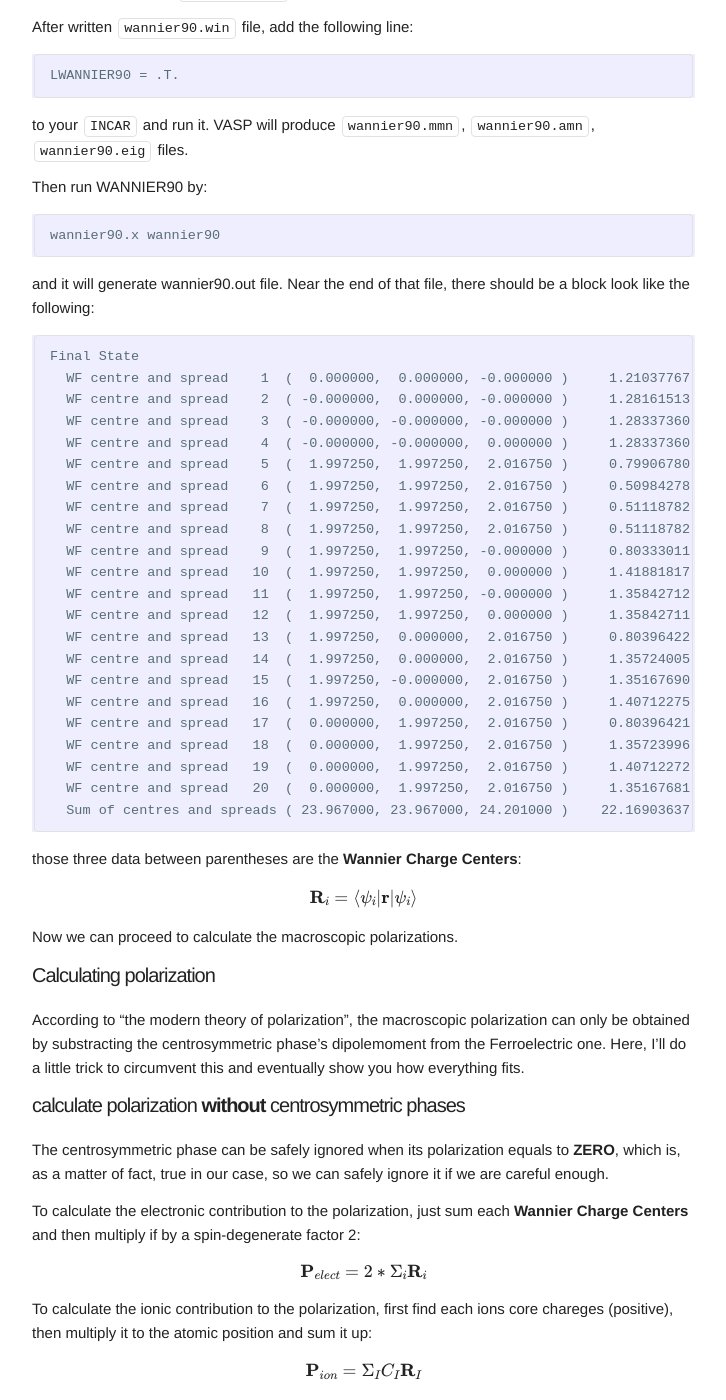
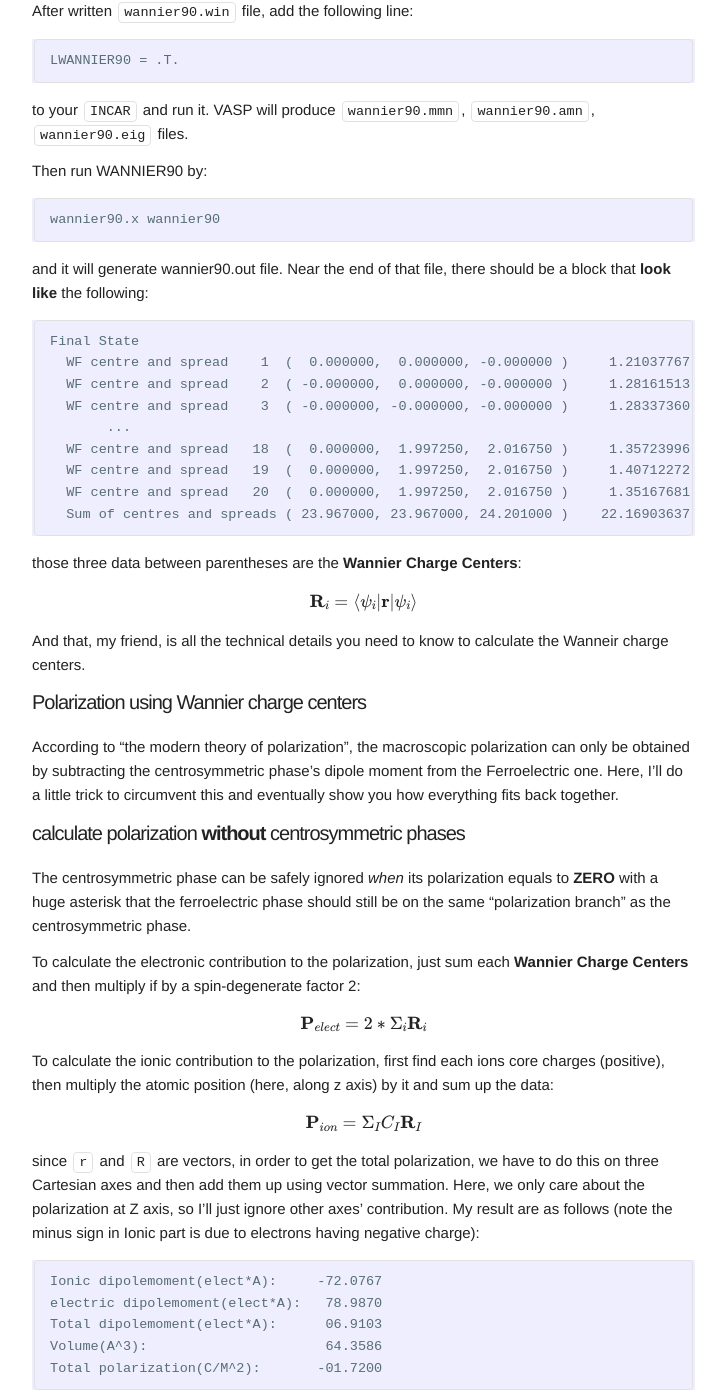
Before and after one commit to Chengcheng-Xiao/Chengcheng-Xiao.github.io, a Jekyll site: the page built from _posts/2019-12-25-Wannier_center_polarization.md, in a window 1280 px wide and 1400 px high, scrolled down 3386 px. Shown: the whole window, without its empty margins (160-886 px from the left). Built offline with Jekyll 4.4.1, drawn with Linux system fonts in a browser that asks for light colours; formulas are drawn with MathJax 3; some of the changed text lies outside the part shown.

Commit message:
modify 2019-12-25-Wannier_center_polarization.md

````diff
--- a/_posts/2019-12-25-Wannier_center_polarization.md
+++ b/_posts/2019-12-25-Wannier_center_polarization.md
@@ -9,13 +9,14 @@
 
 ## Background
 
-According to "the Modern theory of polarization", in a continous-k formulation, the polarizatin $$\mathbf{P}_{el}$$ value is $$ - f e / (2 \pi)^3$$ times the sum of valence-band Berry phase. On another note, Wannier charge center can be convieniently linked to the Berryphase of valence band via a Fourier transformation. Thus, we should be able to calculate the ferroelectric polarization using Wannier interpolation of Bloch bands.
+According to "the Modern theory of polarization", in a continous-k formulation, the polarizatin $$\mathbf{P}_{el}$$ value is $$ - f e / (2 \pi)^3$$ times the sum of valence-band Berry phase.
+On another note, Wannier charge center can be conveniently linked to the Berryphase of valence band via a Fourier transformation. Thus, we should be able to calculate the ferroelectric polarization using Wannier interpolation of Bloch bands.
 
 ## Objectives
 
  - To calculate the polarization value of $$BaTiO_{3}$$, compare it with the Berryphase one.
  - To give a rough idea of how periodicity affect the calculation of the ferroelectric polarization.
- - To get familiar with VASP2WANNIER interface
+ - To get familiar with the VASP2WANNIER90 interface
 
 ## Structure(s)
 We need both centro symmetric and non-centro Ferroelectric structure.
@@ -64,20 +64,20 @@
 Total polarization = 0.288293871 C/m^2
 ```
 
-## Wannier result
+## Wannier charge center method
 
-In this section, I will introduce the usage of VASP2WANNIER interface as well as a general method to construct the valence band's Wannier functions.
+In this section, I will introduce the usage of VASP2WANNIER90 interface as well as a general method to construct the valence band's Wannier functions.
 
-- Wannier functions are a set of localized functions generated using Fourier transformation of periodic bloch functions.
+- Wannier functions are a set of localized functions generated using Fourier transformation of periodic Bloch functions.
 - We only use valence bands to generate Wannier functions so that the square of it can represent the charge density.
 - Each Wannier function "corresponds" to an energy band, hence, each Wannier function is occupied by 2 electrons (or 1 if we treat each spin channel separately).
 
 ### Fat band analysis
 We need fat band analysis in order to get a sense of how our valence band are composed.
+Here, for the sake of simplicity, I'll skip it and the reader should feel free to to calculate these on their free time.
 
-[!image]
-
-This result coincide with our chemical intuition. From the electron configurations, we can see that:
+The result should coincide with our chemical intuition.
+From the electron configurations, we can see that:
 
 |   Element  | Electron configuration  | Valency | Number in the unitcell|
 |------------|-------------------------|---------|-----------------------|
@@ -92,7 +92,7 @@
 Ba         : 5s(2) 5p(6)
 O          : 2s(2) 3p(6)
 ```
-This can also be clearly seen on the projected band structure or projected density of states plot.
+<!-- This can also be clearly seen on the projected band structure or projected density of states plot. -->
 
 ### Setting up `Wannier90.win`
 VASP2WANNIER90 interface requires following parameters to run(at minimum):
@@ -106,14 +106,14 @@
 O:s,p
 end projections
 ```
-Here, I use Ba's s and p orbitals, Ti's s and p orbitals and O's s and p orbitals a initial projection as discussed above.
+Here, I used Ba's `s` and `p` orbitals, Ti's `s` and `p` orbitals and O's `s` and `p` orbitals as initial projection.
 
 Since we have a set of isolated valence bands, we can exclude the conduction bands by adding:
 ```
 num_bands = 20
 exclude_bands = 21-24
 ```
-Other information such as unitcell information, atom's positions, k-point info's can be written automatically by VASP.
+Other information such as cell vectors, atom's positions, k-points can be written automatically by VASP.
 
 Furthermore, I added `num_iter        = 0` to use projection only scheme.
 
@@ -121,32 +121,21 @@
 ```
 LWANNIER90 = .T.
 ```
-to your `INCAR` and run it. VASP will produce `wannier90.mmn`, `wannier90.amn`, `wannier90.eig` files.
+to your `INCAR` and run it.
+VASP will produce `wannier90.mmn`, `wannier90.amn`, `wannier90.eig` files.
 
 Then run WANNIER90 by:
 ```
 wannier90.x wannier90
 ```
-and it will generate wannier90.out file. Near the end of that file, there should be a block look like the following:
+and it will generate wannier90.out file.
+Near the end of that file, there should be a block that __look like__ the following:
 ```
 Final State
   WF centre and spread    1  (  0.000000,  0.000000, -0.000000 )     1.21037767
   WF centre and spread    2  ( -0.000000,  0.000000, -0.000000 )     1.28161513
   WF centre and spread    3  ( -0.000000, -0.000000, -0.000000 )     1.28337360
-  WF centre and spread    4  ( -0.000000, -0.000000,  0.000000 )     1.28337360
-  WF centre and spread    5  (  1.997250,  1.997250,  2.016750 )     0.79906780
-  WF centre and spread    6  (  1.997250,  1.997250,  2.016750 )     0.50984278
-  WF centre and spread    7  (  1.997250,  1.997250,  2.016750 )     0.51118782
-  WF centre and spread    8  (  1.997250,  1.997250,  2.016750 )     0.51118782
-  WF centre and spread    9  (  1.997250,  1.997250, -0.000000 )     0.80333011
-  WF centre and spread   10  (  1.997250,  1.997250,  0.000000 )     1.41881817
-  WF centre and spread   11  (  1.997250,  1.997250, -0.000000 )     1.35842712
-  WF centre and spread   12  (  1.997250,  1.997250,  0.000000 )     1.35842711
-  WF centre and spread   13  (  1.997250,  0.000000,  2.016750 )     0.80396422
-  WF centre and spread   14  (  1.997250,  0.000000,  2.016750 )     1.35724005
-  WF centre and spread   15  (  1.997250, -0.000000,  2.016750 )     1.35167690
-  WF centre and spread   16  (  1.997250,  0.000000,  2.016750 )     1.40712275
-  WF centre and spread   17  (  0.000000,  1.997250,  2.016750 )     0.80396421
+       ...
   WF centre and spread   18  (  0.000000,  1.997250,  2.016750 )     1.35723996
   WF centre and spread   19  (  0.000000,  1.997250,  2.016750 )     1.40712272
   WF centre and spread   20  (  0.000000,  1.997250,  2.016750 )     1.35167681
@@ -156,23 +145,27 @@
 
 $$\mathbf{R}_{i} = \langle \psi_{i} | \mathbf{r} | \psi_{i} \rangle$$
 
-Now we can proceed to calculate the macroscopic polarizations.
+And that, my friend, is all the technical details you need to know to calculate the Wanneir charge centers.
+<!-- Now we can proceed to calculate the macroscopic polarizations. -->
 
-### Calculating polarization
-According to "the modern theory of polarization", the macroscopic polarization can only be obtained by substracting the centrosymmetric phase's dipolemoment from the Ferroelectric one. Here, I'll do a little trick to circumvent this and eventually show you how everything fits.
+### Polarization using Wannier charge centers
+According to "the modern theory of polarization", the macroscopic polarization can only be obtained by subtracting the centrosymmetric phase's dipole moment from the Ferroelectric one. Here, I'll do a little trick to circumvent this and eventually show you how everything fits back together.
 
 ### calculate polarization __without__ centrosymmetric phases
-The centrosymmetric phase can be safely ignored when its polarization equals to __ZERO__, which is, as a matter of fact, true in our case, so we can safely ignore it if we are careful enough.
+The centrosymmetric phase can be safely ignored *when* its polarization equals to __ZERO__ with a huge asterisk that the ferroelectric phase should still be on the same "polarization branch" as the centrosymmetric phase.
+<!-- which is, as a matter of fact, true in our case, but that doesn't mean that we can so we can safely ignore it if we are careful enough. -->
 
 To calculate the electronic contribution to the polarization, just sum each __Wannier Charge Centers__ and then multiply if by a spin-degenerate factor 2:
 
 $$\mathbf{P}_{elect}=2 * \Sigma_{i} \mathbf{R}_{i} $$
 
-To calculate the ionic contribution to the polarization, first find each ions core chareges (positive), then multiply it to the atomic position and sum it up:
+To calculate the ionic contribution to the polarization, first find each ions core charges (positive), then multiply the atomic position (here, along z axis) by it and sum up the data:
 
 $$\mathbf{P}_{ion}=\Sigma_{I} C_{I}  \mathbf{R}_{I} $$
 
-sincd r and R are vectors, in order to get the total polarization, we have to do this on three axis and then add them up using vector summation. Here, I only care the polarization at Z axis, so I ignored the other axis's contribution. My result follows [note the minus sign in Ionic part is due to electrons negative charge sign]:
+since `r` and `R` are vectors, in order to get the total polarization, we have to do this on three Cartesian axes and then add them up using vector summation.
+Here, we only care about the polarization at Z axis, so I'll just ignore other axes' contribution.
+My result are as follows (note the minus sign in Ionic part is due to electrons having negative charge):
 
 ```
 Ionic dipolemoment(elect*A):     -72.0767
@@ -182,17 +175,19 @@
 Total polarization(C/M^2):       -01.7200
 ```
 
-This value is drastically large than the one we get using Berryphase method. There must be something wrong here!
+This value is drastically large than the one we get using Berryphase method so there must be something wrong!
 
-And indeed, here, we encountered the so-called __polarization quantum__.
+And indeed, here, we encountered the so-called __polarization quantum__. (Remember that huge asterisk saying the ferroelectric phase shoud be on the same branch as the centrosymmetric phase? if they are not, the difference is this "polarization quantum")
 
 $$\mathbf{P}_{quantum}=N * Lattice\_parameters$$
 
 Where N equals to some integer number that represent the number of electron get involved.
 
-Taking a closer look at our structure, the FE one have one oxygen at ~3A while it goes to 0A in the centrosymmetric phase. An atom moving 3A durinng phase transition is not ideal! Intuitively, one may think "OK, thats alright, we have periodic boundary, so we only have to move this atom up-wards to the boundary." Yes, this is indeed the case, but our method cannot deal with this, that why the __polarization quantum__ is always linked with the lattice parameters and the polarization curve (displacement vs polarization) is multi-valued.
+Taking a closer look at our structures, the FE one has one oxygen at ~3 Å while it goes to 0 Å in the centrosymmetric phase. An atom moving 3 Å during phase transition is generally speaking not possible!
+Intuitively, one may think "OK, thats alright, we have periodic boundary, so we only have to move this atom up-wards to the boundary."
+Yes, this is indeed the case, but our method cannot deal with this, and that is why the __polarization quantum__ is always linked with the lattice parameters and the polarization curve (displacement vs polarization) is multi-valued.
 
-To solve this, simply substract one lattice parameter Z from the atomic position as well as the corresponding __Wannier Charge Centers__, we get [note the minus sign in Ionic part is due to electrons negative charge sign]:
+To solve this, we can simply subtract one lattice parameter Z from the atomic position as well as the corresponding __Wannier Charge Centers__, we get (again, note the minus sign in Ionic part is due to electrons negative charge sign):
 
 ```
 Ionic dipolemoment(elect*A):     -48.8757
@@ -201,21 +196,17 @@
 Volume(A^3):                      64.3586
 Total polarization(C/M^2):        00.2879
 ```
-This way, our polarization calculated via Wannier functions is almost identical to the Berry phase result.
+This way, our polarization calculated via Wannier functions is almost identical to our Berryphase's result.
 
 ### calculate polarization __with__ centrosymmetric phases
-If we stick with the method described above, finding where went wrong can be tedious for a different, say, larger system, especially when you are confused of which wannier function belongs to which atom. And yes, there is another way of dealing with the __polarization quantum__, that is to subtract the centrosymmetric's dipolemoment from the Ferroelectric one.
+If we stick with the method described above, finding what went wrong can be tedious if not impossible for a different, say, larger system, especially when you are confused about which Wannier function belongs to which atom.
+Don't be afraid! There is another way of dealing with the __polarization quantum__.
+Remember what we did to the centrosymmetric phase? Yep, we ignored it because its polarization is zero and zero doesn't seem to be that interesting.
+However, even though the overall dipole moment of the centrosymmetric phase is zero, each orbital associated with atoms still have Wannier charge centers and we can use those Wanneir charge centers as a "homing beacon" to determine which cell should the same Wannier charge centers located in the ferroelectric phase.
 
-Sill , we need to move the atom position to the same brach, here I move the centrosymmetric phase's Oxygen from 0A to 4.0335A which is one lattice constant on the Z axis. Resulting data are [note the minus sign in Ionic part is due to electrons negative charge sign]:
-```
-Ionic dipolemoment(elect*A):     -72.6030
-electric dipolemoment(elect*A):   80.6700
-Total dipolemoment(elect*A):      08.0670
-Volume(A^3):                      64.3586
-Total polarization(C/M^2):       -02.0080
-```
+The exact way of doing this is by finding the shortest route to move from the ferroelectric phase's Wannier charge center to centrosymmetric phase's Wannier charge centers.
 
-substracting this from the FE's result, we get 0.2879C/M^2, exactly the same as our previous method yields.
+I'll leave this to the reader to use this method to calculate the polarization value.
 
 >_**WARNING**_ The sign convention for the ionic part is very important. Please, for the love of god, remember change dot the dipole moment of each structure's result with a minus sign and **ADD** it to the electronic part (so that they are both in elect * A). And remember to flip the sign of the final result (in C/M^2).
 
````
Also changed, not shown: other parts of _posts/2019-12-25-Wannier_center_polarization.md (+3 -4 lines).
